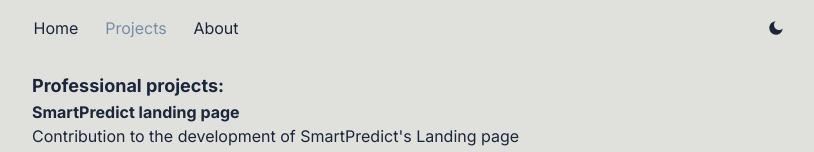
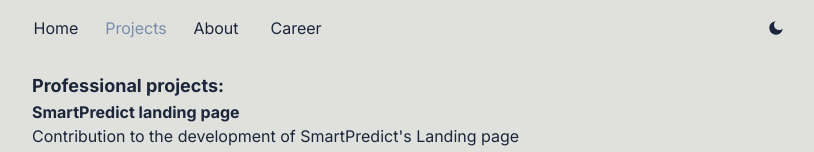
Before and after one commit to laza6030/portfolio-2.0, a Next.js app: page /projects in a window 1280 px wide. Shown: the top 152 px of the page, without its empty margins (240-1054 px from the left). Built offline with nearby package versions, Linux system fonts and the light colour scheme.

Commit message:
Add career

```diff
--- a/src/app/components/NavBar.tsx
+++ b/src/app/components/NavBar.tsx
@@ -28,6 +28,7 @@ export default function NavBar() {
       isActive: isCurrentPath("/projects"),
     },
     { label: "About", path: "/about", isActive: isCurrentPath("/about") },
+    { label: "Career", path: "/career", isActive: isCurrentPath("/career") },
   ];
 
   return (
--- a/src/app/components/Project/ProjectItem.tsx
+++ b/src/app/components/Project/ProjectItem.tsx
@@ -6,7 +6,7 @@ export default function ProjectItem(props: IProps) {
   const { title, description, tools, link } = props;
 
   return (
-    <div className="mb-3">
+    <div className="mb-3 w-full">
       <h6 className="font-bold">{title}</h6>
       <p>{description}</p>
 
```
